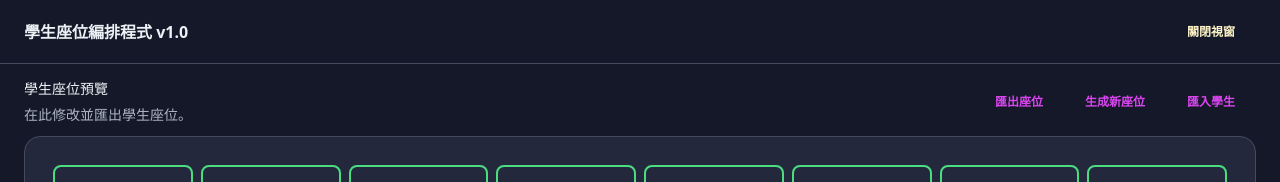
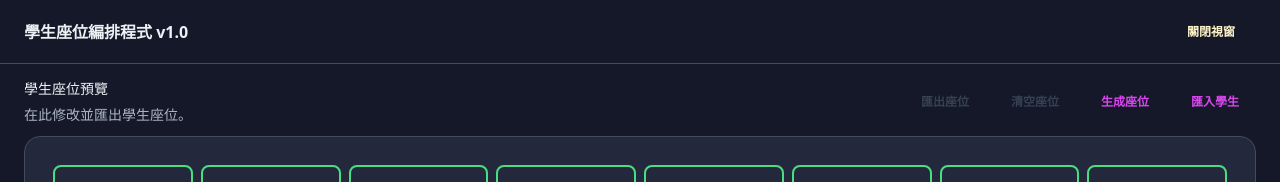
Before and after one commit to howardyu60211/seatApp, a React (Vite) app: page / in a window 1280 px wide. Shown: the top 182 px of the page. Built offline with nearby package versions, Linux system fonts and the light colour scheme.

Commit message:
Add: clean seat button and disable button when seat isEmpty()

```diff
--- a/src/Component/seatTable.tsx
+++ b/src/Component/seatTable.tsx
@@ -1,7 +1,6 @@
 import * as React from 'react'
 import {Component} from 'react'
 import {SeatButton, seatStatus} from "./seatButton";
-import {Button} from "@headlessui/react";
 
 import * as XLSX from "xlsx";
 import {saveAs} from "file-saver";
@@ -61,15 +60,9 @@ export class SeatTable extends Component<NonNullable<unknown>, SeatTableState> {
             return
         }
 
-        let changed = false
-        for (const eachStatus of this.state.seatStatusList) {
-            if (eachStatus !== seatStatus.ava) {
-                changed = true
-                break
-            }
-        }
 
-        if (changed) {
+
+        if (this.isEmpty()) {
             if (!confirm("您有尚未儲存的座位表，是否重新生成座位?")) {
                 return
             }
@@ -81,7 +74,18 @@ export class SeatTable extends Component<NonNullable<unknown>, SeatTableState> {
         console.log(this.state.c, this.state.r)
     }
 
-    changeProps = (i: number, status: seatStatus, text = "") => {
+    isEmpty () {
+        let changed = false
+        for (const eachStatus of this.state.seatStatusList) {
+            if (eachStatus !== seatStatus.ava) {
+                changed = true
+                break
+            }
+        }
+        return !changed
+    }
+
+    changeSeatStatus = (i: number, status: seatStatus, text = "") => {
         console.log("seatTable changeStatus[" + i + "] to", status, text);
         this.setState(prevState => {
             const newStatusList = [...prevState.seatStatusList];
@@ -92,6 +96,12 @@ export class SeatTable extends Component<NonNullable<unknown>, SeatTableState> {
             else newNameList[i] = text
             return {seatStatusList: newStatusList, seatNameList: newNameList};
         })
+    }
+
+    clear () {
+        for (let i=0; i<this.state.seatStatusList.length; i++) {
+            this.changeSeatStatus(i, seatStatus.ava)
+        }
     }
 
     importExcel() {
@@ -162,11 +172,11 @@ export class SeatTable extends Component<NonNullable<unknown>, SeatTableState> {
         for (const stu of students) console.log(stu)
         for (const randomIndex of shuffledSeatList) {
             if (i < students.length && this.state.seatStatusList[randomIndex] === seatStatus.ava) {
-                this.changeProps(randomIndex, seatStatus.occ, students[i])
+                this.changeSeatStatus(randomIndex, seatStatus.occ, students[i])
                 console.log("set", randomIndex, "to", students[i])
                 i++
             } else {
-                this.changeProps(randomIndex, seatStatus.emp)
+                this.changeSeatStatus(randomIndex, seatStatus.emp)
                 console.log("set", randomIndex, "to empty")
             }
         }
@@ -214,38 +224,43 @@ export class SeatTable extends Component<NonNullable<unknown>, SeatTableState> {
         for (let i = 0; i < this.state.c; i++) {
             for (let j = 0; j < this.state.r; j++) {
                 const cur = i * this.state.r + j
-                seat.push(<SeatButton key={String(cur)} id={String(cur)} draggable="true" editor={this.changeProps}
+                seat.push(<SeatButton key={String(cur)} id={String(cur)} draggable="true" editor={this.changeSeatStatus}
                                       status={this.state.seatStatusList[cur]}
                                       name={this.state.seatNameList[cur]}></SeatButton>)
             }
         }
+
         return (
             <>
                 <div className="mt-4 w-full px-6 flex flex-wrap">
                     {/* seat card */}
                     <div className="w-full max-w-full pb-1 pl-0">
-                        <div className="flex flex-wrap -mx-3 pb-2">
+                        <div className="flex flex-row -mx-3 pb-2">
                             {/* text */}
-                            <div className="flex flex-col flex-none w-1/2 max-w-full px-3">
+                            <div className="flex flex-col flex-none w-fit px-3">
                                 <p className="select-none text-[#EDF0F4] font-medium text-[14px] leading-[130%] pb-[8px]">學生座位預覽</p>
                                 <p className="select-none text-[#ACB4C0] font-normal text-[14px] leading-[130%]">在此修改並匯出學生座位。</p>
                             </div>
 
                             {/* Button */}
-                            <div className="flex flex-row-reverse w-1/2 max-w-full px-3 text-right">
+                            <div className="flex flex-row-reverse w-full px-3 text-right">
                                 <button
-                                    className="select-none h-11 px-4 mx-1 mb-0 font-bold text-center uppercase align-middle transition-all bg-transparent border border-solid rounded-lg shadow-none cursor-pointer leading-pro ease-soft-in text-xs duration-100 bg-150 active:opacity-85 hover:scale-102 tracking-tight-soft bg-x-25 border-opacity-0 hover:border-opacity-100 border-fuchsia-500 text-fuchsia-500"
+                                    className="select-none h-11 px-4 ml-1 mb-0 font-bold text-center uppercase align-middle transition-all bg-transparent border border-solid rounded-lg shadow-none cursor-pointer leading-pro ease-soft-in text-xs duration-100 bg-150 active:opacity-85 hover:scale-102 tracking-tight-soft bg-x-25 border-opacity-0 hover:border-opacity-100 border-fuchsia-500 text-fuchsia-500"
                                     onClick={this.importExcel}>匯入學生
                                 </button>
                                 <button
                                     className="select-none h-11 px-4 mx-1 mb-0 font-bold text-center uppercase align-middle transition-all bg-transparent border border-solid rounded-lg shadow-none cursor-pointer leading-pro ease-soft-in text-xs duration-100 bg-150 active:opacity-85 hover:scale-102 tracking-tight-soft bg-x-25 border-opacity-0 hover:border-opacity-100 border-fuchsia-500 text-fuchsia-500"
                                     onClick={() => {
                                         document.getElementById("openAskDialog").click()
-                                    }}>生成新座位
+                                    }}>生成座位
                                 </button>
-                                <Button id="secondGeneration" className="Hidden" onClick={this.resizeSeat}></Button>
-                                <button onClick={this.exportExcel}
-                                        className="select-none h-11 px-4 mx-1 mb-0 font-bold text-center uppercase align-middle transition-all bg-transparent border border-solid rounded-lg shadow-none cursor-pointer leading-pro ease-soft-in text-xs duration-100 bg-150 active:opacity-85 hover:scale-102 tracking-tight-soft bg-x-25 border-opacity-0 hover:border-opacity-100 border-fuchsia-500 text-fuchsia-500">匯出座位
+                                <button
+                                    className="select-none h-11 px-4 mx-1 mb-0 font-bold text-center uppercase align-middle transition-all bg-transparent border border-solid rounded-lg shadow-none cursor-pointer leading-pro ease-soft-in text-xs duration-100 bg-150 active:opacity-85 hover:scale-102 tracking-tight-soft bg-x-25 border-opacity-0 hover:border-opacity-100 border-fuchsia-500 text-fuchsia-500 disabled:border-opacity-0 disabled:text-gray-700"
+                                    onClick={() => {this.clear()}} disabled={this.isEmpty()}>清空座位
+                                </button>
+                                <button id="secondGeneration" className="Hidden" onClick={this.resizeSeat}></button>
+                                <button onClick={this.exportExcel} disabled={this.isEmpty()}
+                                        className="select-none h-11 px-4 mx-1 mb-0 font-bold text-center uppercase align-middle transition-all bg-transparent border border-solid rounded-lg shadow-none cursor-pointer leading-pro ease-soft-in text-xs duration-100 bg-150 active:opacity-85 hover:scale-102 tracking-tight-soft bg-x-25 border-opacity-0 hover:border-opacity-100 border-fuchsia-500 text-fuchsia-500 disabled:border-opacity-0 disabled:text-gray-700">匯出座位
                                 </button>
                             </div>
                         </div>
@@ -256,9 +271,14 @@ export class SeatTable extends Component<NonNullable<unknown>, SeatTableState> {
                         {seat}
                     </div>
                     <StatusBar
-                        blueNum={this.state.seatStatusList.filter((x) => {return x == seatStatus.occ}).length}
-                        greenNum={this.state.seatStatusList.filter((x) => {return x == seatStatus.ava}).length}
-                        redNum={this.state.seatStatusList.filter((x) => {return x == seatStatus.emp}).length}
+                        blueNum={this.state.seatStatusList.filter((x) => {
+                            return x == seatStatus.occ
+                        }).length}
+                        greenNum={this.state.seatStatusList.filter((x) => {
+                            return x == seatStatus.ava
+                        }).length}
+                        redNum={this.state.seatStatusList.filter((x) => {
+                            return x == seatStatus.emp}).length}
                             >
                             </StatusBar>
                 </div>
```
Also changed, not shown: src/global.css.
